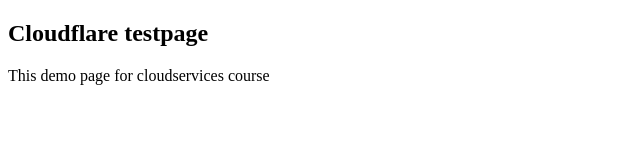
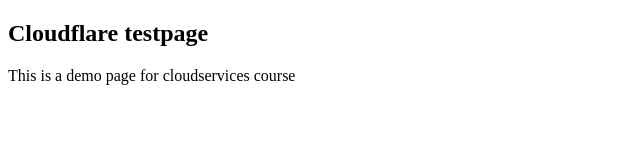
Before and after one commit to RautioS/cloudflare-pages, a plain HTML site: page index.html in a window 1280 px wide. Shown: the full height of the page, 0-640 px from the left. Drawn offline with Linux system fonts and the light colour scheme.

Commit message:
fixin typos

```diff
--- a/index.html
+++ b/index.html
@@ -8,7 +8,7 @@
 <body>
     <div>
         <h2>Cloudflare testpage</h2>
-        <p>This demo page for cloudservices course</p>
+        <p>This is a demo page for cloudservices course</p>
     </div>
 </body>
 </html>
```
